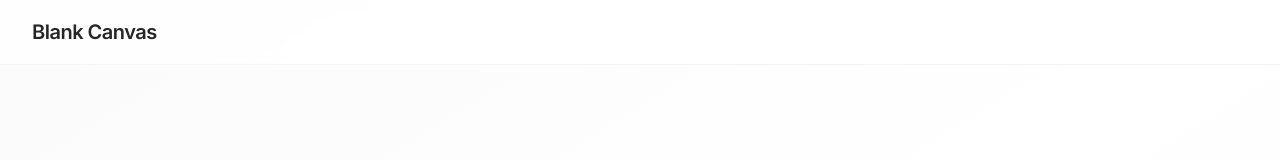
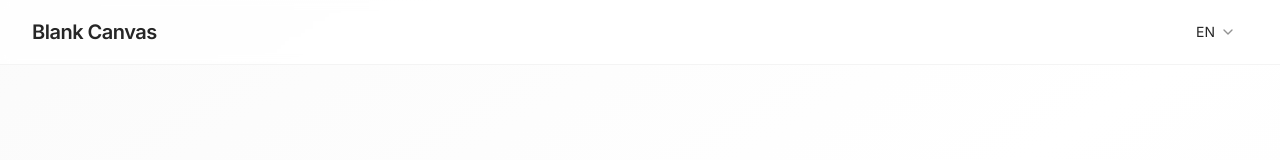
Before and after one commit to lovable-blank-canvas/canvas-white-event, a React (Vite) app: page / in a window 1280 px wide. Shown: the top 160 px of the page. Built offline with nearby package versions, Linux system fonts and the light colour scheme.

Commit message:
Add language switcher
Add EN and CN language options to the top right of the navigation bar.

```diff
--- a/src/components/Navigation.tsx
+++ b/src/components/Navigation.tsx
@@ -1,4 +1,5 @@
 import { Button } from "@/components/ui/button";
+import { Select, SelectContent, SelectItem, SelectTrigger, SelectValue } from "@/components/ui/select";
 const Navigation = () => {
   return <nav className="fixed top-0 left-0 right-0 z-50 bg-canvas-white/80 backdrop-blur-sm border-b border-canvas-silver/30">
       <div className="max-w-7xl mx-auto px-6 lg:px-8">
@@ -15,9 +16,17 @@ const Navigation = () => {
 
           </div>
 
-          {/* CTA Button */}
+          {/* Language Switcher */}
           <div className="flex items-center">
-
+            <Select defaultValue="EN">
+              <SelectTrigger className="w-16 h-8 bg-transparent border-none shadow-none text-canvas-charcoal hover:bg-canvas-mist focus:ring-0 focus:ring-offset-0">
+                <SelectValue />
+              </SelectTrigger>
+              <SelectContent className="bg-canvas-white border-canvas-silver shadow-elegant">
+                <SelectItem value="EN" className="text-canvas-charcoal hover:bg-canvas-mist">EN</SelectItem>
+                <SelectItem value="CN" className="text-canvas-charcoal hover:bg-canvas-mist">CN</SelectItem>
+              </SelectContent>
+            </Select>
           </div>
         </div>
       </div>
```
